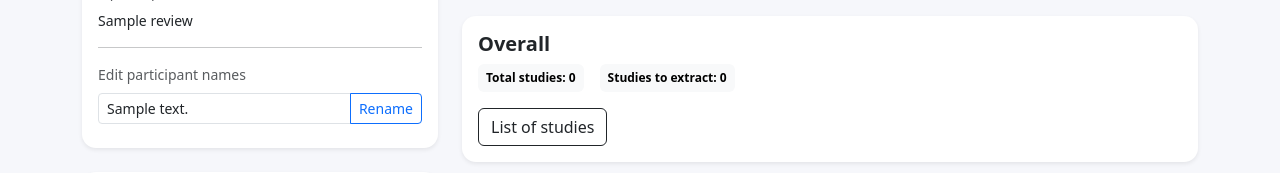
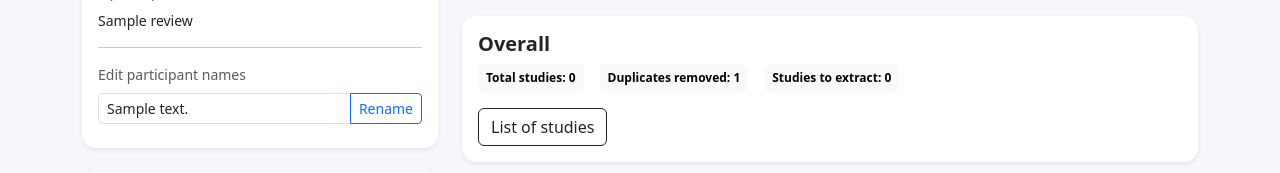
Before and after one commit to DiegoJSN/syst_rev_tool, a Flask app: a page that uses templates/review_main.html in a window 1280 px wide. Shown: the part 351-524 px from the top of the page. Run offline with Flask 3, Linux system fonts and the light colour scheme; tables that the repository leaves empty hold one stand-in row (values such as "Sample post"); data that the repository does not hold is empty; some libraries are stand-ins or nearby versions.

Commit message:
Track and display removed duplicates

```diff
--- a/app.py
+++ b/app.py
@@ -299,13 +299,13 @@ def create_app() -> Flask:
             )
         db.commit()
 
-    def import_wos_xls(review_id: int, path: str) -> int:
+    def import_wos_xls(review_id: int, path: str) -> Tuple[int, int]:
         db = get_db()
         wb = CalamineWorkbook.from_path(path)
         sheet = wb.get_sheet_by_index(0)
         rows = sheet.to_python()
         if not rows:
-            return 0
+            return 0, 0
 
         headers = [str(h).strip() for h in rows[0]]
         idx = {h: i for i, h in enumerate(headers)}
@@ -321,6 +321,7 @@ def create_app() -> Flask:
             return s if s else None
 
         inserted = 0
+        duplicates = 0
         for row in rows[1:]:
             doc_type = get(row, "Document Type")
             doi = normalize_doi(get(row, "DOI"))
@@ -348,15 +349,18 @@ def create_app() -> Flask:
                 )
                 if cur.rowcount == 1:
                     inserted += 1
+                else:
+                    duplicates += 1
             except Exception:
                 continue
 
         db.commit()
-        return inserted
+        return inserted, duplicates
 
-    def import_scopus_csv(review_id: int, path: str) -> int:
+    def import_scopus_csv(review_id: int, path: str) -> Tuple[int, int]:
         db = get_db()
         inserted = 0
+        duplicates = 0
         with open(path, "r", encoding="utf-8-sig", newline="") as f:
             reader = csv.DictReader(f)
             for r in reader:
@@ -386,11 +390,13 @@ def create_app() -> Flask:
                     )
                     if cur.rowcount == 1:
                         inserted += 1
+                    else:
+                        duplicates += 1
                 except Exception:
                     continue
 
         db.commit()
-        return inserted
+        return inserted, duplicates
 
     def delete_empty_studies(review_id: int) -> int:
         db = get_db()
@@ -573,7 +579,8 @@ def create_app() -> Flask:
                 wos = request.files.get("wos_file")
                 scopus = request.files.get("scopus_file")
                 inserted = 0
-                deleted = 0
+                duplicates = 0
+                empty_removed = 0
                 errors = []
 
                 if wos and wos.filename:
@@ -582,7 +589,9 @@ def create_app() -> Flask:
                     else:
                         path = save_upload(wos)
                         try:
-                            inserted += import_wos_xls(review_id, path)
+                            wos_inserted, wos_duplicates = import_wos_xls(review_id, path)
+                            inserted += wos_inserted
+                            duplicates += wos_duplicates
                         except Exception as e:
                             errors.append(f"WoS import failed: {e}")
 
@@ -592,19 +601,30 @@ def create_app() -> Flask:
                     else:
                         path = save_upload(scopus)
                         try:
-                            inserted += import_scopus_csv(review_id, path)
+                            scopus_inserted, scopus_duplicates = import_scopus_csv(review_id, path)
+                            inserted += scopus_inserted
+                            duplicates += scopus_duplicates
                         except Exception as e:
                             errors.append(f"Scopus import failed: {e}")
 
-                deleted = delete_empty_studies(review_id)
+                empty_removed = delete_empty_studies(review_id)
+                if duplicates:
+                    db.execute(
+                        """
+                        UPDATE review
+                        SET duplicates_removed = COALESCE(duplicates_removed, 0) + ?
+                        WHERE id = ?;
+                        """,
+                        (duplicates, review_id),
+                    )
+                    db.commit()
                 refresh_cached_metrics(review_id)
                 for e in errors:
                     flash(e, "error")
-                flash(
-                    f"Imported {inserted} studies in total. "
-                    f"{deleted} duplicated studies were detected and removed.",
-                    "success",
-                )
+                message = f"Imported {inserted} studies in total. Duplicates removed: {duplicates}."
+                if empty_removed:
+                    message = f"{message} Empty rows removed: {empty_removed}."
+                flash(message, "success")
                 return redirect(url_for("review_main", review_id=review_id))
 
         refresh_cached_metrics(review_id)
--- a/db.py
+++ b/db.py
@@ -35,6 +35,7 @@ def init_db(app):
             review_name TEXT NOT NULL,
             participants_number INTEGER NOT NULL DEFAULT 0,
             participants_name TEXT NOT NULL DEFAULT '',
+            duplicates_removed INTEGER NOT NULL DEFAULT 0,
             first_screening_progress INTEGER NOT NULL DEFAULT 0,
             second_screening_progress INTEGER NOT NULL DEFAULT 0
         );
@@ -133,6 +134,12 @@ def init_db(app):
         '''
     )
 
+    review_columns = {row["name"] for row in conn.execute("PRAGMA table_info(review);").fetchall()}
+    if "duplicates_removed" not in review_columns:
+        conn.execute(
+            "ALTER TABLE review ADD COLUMN duplicates_removed INTEGER NOT NULL DEFAULT 0;"
+        )
+
     conn.commit()
     conn.close()
     return path
--- a/templates/review_main.html
+++ b/templates/review_main.html
@@ -113,6 +113,7 @@
             <h5 class="card-title">Overall</h5>
             <div class="d-flex flex-wrap gap-3">
               <div class="badge text-bg-light p-2">Total studies: <span class="fw-semibold">{{ total }}</span></div>
+              <div class="badge text-bg-light p-2">Duplicates removed: <span class="fw-semibold">{{ review.duplicates_removed }}</span></div>
               <div class="badge text-bg-light p-2">Studies to extract: <span class="fw-semibold">{{ to_extract }}</span></div>
             </div>
             <div class="mt-3">
```
